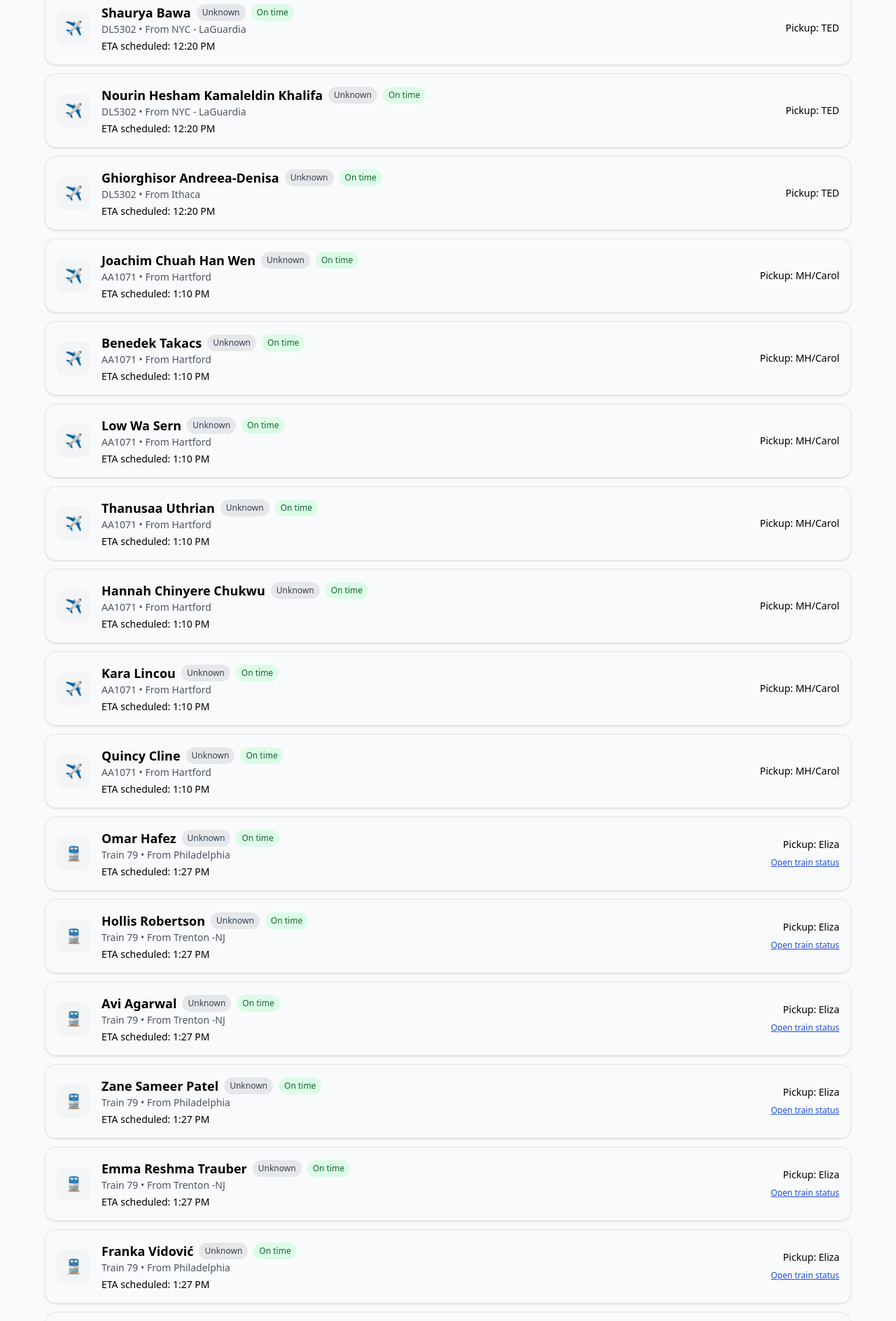
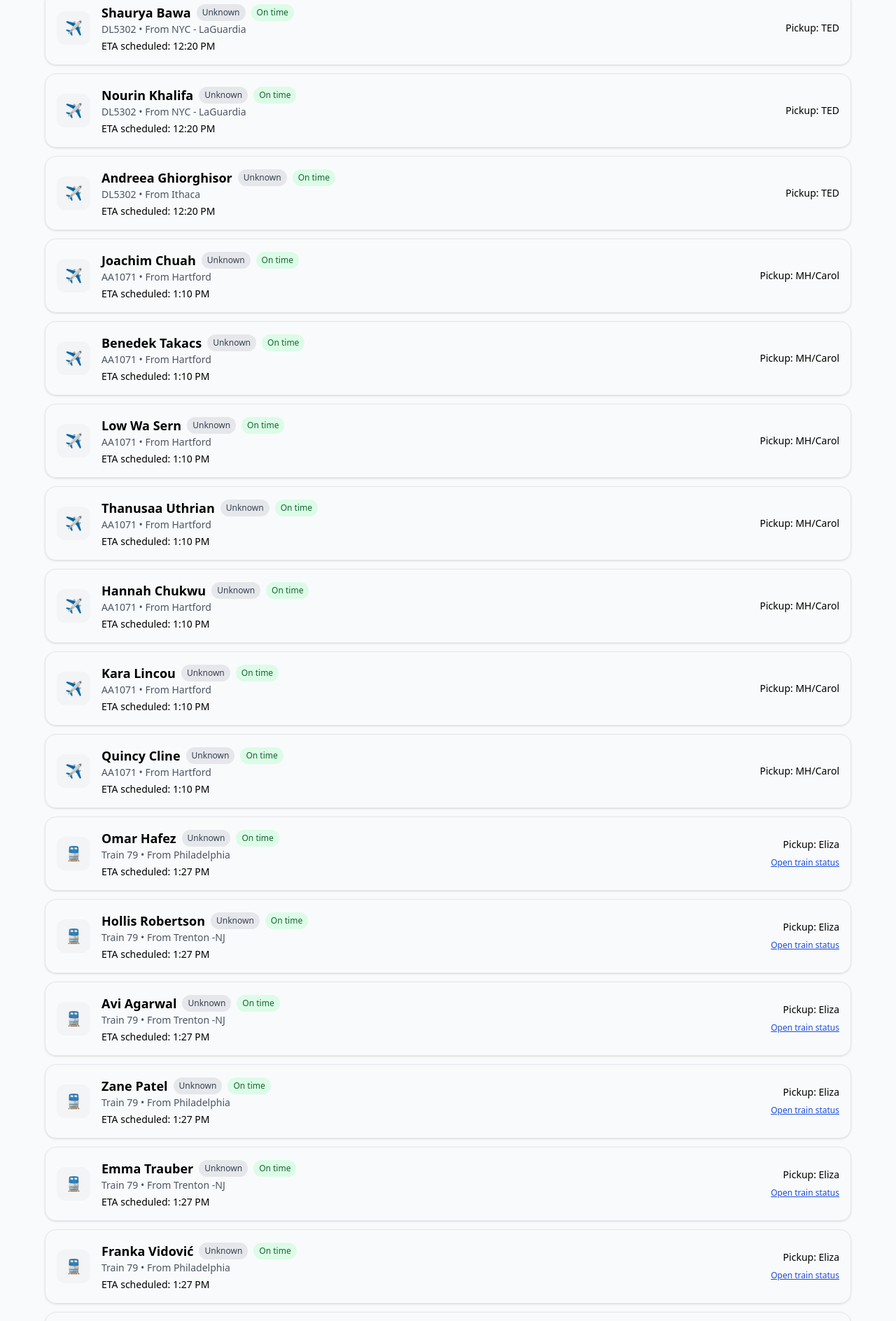
Before and after one commit to twinprice/pbi-arrivals, a React (Vite) app: page / in a window 1280 px wide. Shown: the part 761-2649 px from the top of the page at 70% size. Built offline with nearby package versions, Linux system fonts and the light colour scheme; no server answers; the HTML template or start-up script is replaced by a standard one.

Commit message:
Update App.jsx

```diff
--- a/src/App.jsx
+++ b/src/App.jsx
@@ -25,26 +25,26 @@ const RAW = [
   { id: "DL5738-6", type: "flight", display_name: "Molly Stoltz", origin_city: "Boston", airline_code: "DL", flight_number: "5738", eta_sched: "2025-10-03T11:02:00-04:00", pickup: "MH/Bill" },
 
   { id: "DL5302-1", type: "flight", display_name: "Shaurya Bawa", origin_city: "NYC - LaGuardia", airline_code: "DL", flight_number: "5302", eta_sched: "2025-10-03T12:20:00-04:00", pickup: "TED" },
-  { id: "DL5302-2", type: "flight", display_name: "Nourin Hesham Kamaleldin Khalifa", origin_city: "NYC - LaGuardia", airline_code: "DL", flight_number: "5302", eta_sched: "2025-10-03T12:20:00-04:00", pickup: "TED" },
-  { id: "DL5302-3", type: "flight", display_name: "Ghiorghisor Andreea-Denisa", origin_city: "Ithaca", airline_code: "DL", flight_number: "5302", eta_sched: "2025-10-03T12:20:00-04:00", pickup: "TED" },
+  { id: "DL5302-2", type: "flight", display_name: "Nourin Khalifa", origin_city: "NYC - LaGuardia", airline_code: "DL", flight_number: "5302", eta_sched: "2025-10-03T12:20:00-04:00", pickup: "TED" },
+  { id: "DL5302-3", type: "flight", display_name: "Andreea Ghiorghisor", origin_city: "Ithaca", airline_code: "DL", flight_number: "5302", eta_sched: "2025-10-03T12:20:00-04:00", pickup: "TED" },
 
-  { id: "AA1071-1", type: "flight", display_name: "Joachim Chuah Han Wen", origin_city: "Hartford", airline_code: "AA", flight_number: "1071", eta_sched: "2025-10-03T13:10:00-04:00", pickup: "MH/Carol" },
+  { id: "AA1071-1", type: "flight", display_name: "Joachim Chuah", origin_city: "Hartford", airline_code: "AA", flight_number: "1071", eta_sched: "2025-10-03T13:10:00-04:00", pickup: "MH/Carol" },
   { id: "AA1071-2", type: "flight", display_name: "Benedek Takacs", origin_city: "Hartford", airline_code: "AA", flight_number: "1071", eta_sched: "2025-10-03T13:10:00-04:00", pickup: "MH/Carol" },
   { id: "AA1071-3", type: "flight", display_name: "Low Wa Sern", origin_city: "Hartford", airline_code: "AA", flight_number: "1071", eta_sched: "2025-10-03T13:10:00-04:00", pickup: "MH/Carol" },
   { id: "AA1071-4", type: "flight", display_name: "Thanusaa Uthrian", origin_city: "Hartford", airline_code: "AA", flight_number: "1071", eta_sched: "2025-10-03T13:10:00-04:00", pickup: "MH/Carol" },
-  { id: "AA1071-5", type: "flight", display_name: "Hannah Chinyere Chukwu", origin_city: "Hartford", airline_code: "AA", flight_number: "1071", eta_sched: "2025-10-03T13:10:00-04:00", pickup: "MH/Carol" },
+  { id: "AA1071-5", type: "flight", display_name: "Hannah Chukwu", origin_city: "Hartford", airline_code: "AA", flight_number: "1071", eta_sched: "2025-10-03T13:10:00-04:00", pickup: "MH/Carol" },
   { id: "AA1071-6", type: "flight", display_name: "Kara Lincou", origin_city: "Hartford", airline_code: "AA", flight_number: "1071", eta_sched: "2025-10-03T13:10:00-04:00", pickup: "MH/Carol" },
   { id: "AA1071-7", type: "flight", display_name: "Quincy Cline", origin_city: "Hartford", airline_code: "AA", flight_number: "1071", eta_sched: "2025-10-03T13:10:00-04:00", pickup: "MH/Carol" },
 
   { id: "AT79-1", type: "train", display_name: "Omar Hafez", origin_city: "Philadelphia", train_number: "79", eta_sched: "2025-10-03T13:27:00-04:00", pickup: "Eliza" },
   { id: "AT79-2", type: "train", display_name: "Hollis Robertson", origin_city: "Trenton -NJ", train_number: "79", eta_sched: "2025-10-03T13:27:00-04:00", pickup: "Eliza" },
   { id: "AT79-3", type: "train", display_name: "Avi Agarwal", origin_city: "Trenton -NJ", train_number: "79", eta_sched: "2025-10-03T13:27:00-04:00", pickup: "Eliza" },
-  { id: "AT79-4", type: "train", display_name: "Zane Sameer Patel", origin_city: "Philadelphia", train_number: "79", eta_sched: "2025-10-03T13:27:00-04:00", pickup: "Eliza" },
-  { id: "AT79-5", type: "train", display_name: "Emma Reshma Trauber", origin_city: "Trenton -NJ", train_number: "79", eta_sched: "2025-10-03T13:27:00-04:00", pickup: "Eliza" },
+  { id: "AT79-4", type: "train", display_name: "Zane Patel", origin_city: "Philadelphia", train_number: "79", eta_sched: "2025-10-03T13:27:00-04:00", pickup: "Eliza" },
+  { id: "AT79-5", type: "train", display_name: "Emma Trauber", origin_city: "Trenton -NJ", train_number: "79", eta_sched: "2025-10-03T13:27:00-04:00", pickup: "Eliza" },
   { id: "AT79-6", type: "train", display_name: "Franka Vidović", origin_city: "Philadelphia", train_number: "79", eta_sched: "2025-10-03T13:27:00-04:00", pickup: "Eliza" },
-  { id: "AT79-7", type: "train", display_name: "Sohaila Omar Hosam Gamaleldin Ismail", origin_city: "Philadelphia", train_number: "79", eta_sched: "2025-10-03T13:27:00-04:00", pickup: "Eliza" },
+  { id: "AT79-7", type: "train", display_name: "Sohaila Ismail", origin_city: "Philadelphia", train_number: "79", eta_sched: "2025-10-03T13:27:00-04:00", pickup: "Eliza" },
   { id: "AT79-8", type: "train", display_name: "Savannah Ingledew", origin_city: "Philadelphia", train_number: "79", eta_sched: "2025-10-03T13:27:00-04:00", pickup: "Eliza" },
-  { id: "AT79-9", type: "train", display_name: "Anne Siobhan Leakey", origin_city: "Philadelphia", train_number: "79", eta_sched: "2025-10-03T13:27:00-04:00", pickup: "Eliza" },
+  { id: "AT79-9", type: "train", display_name: "Anne Leakey", origin_city: "Philadelphia", train_number: "79", eta_sched: "2025-10-03T13:27:00-04:00", pickup: "Eliza" },
 
   { id: "AT195-1", type: "train", display_name: "Rustin Wiser", origin_city: "Philadelphia", train_number: "195", eta_sched: "2025-10-03T16:58:00-04:00", pickup: "MH" },
 ];
```
